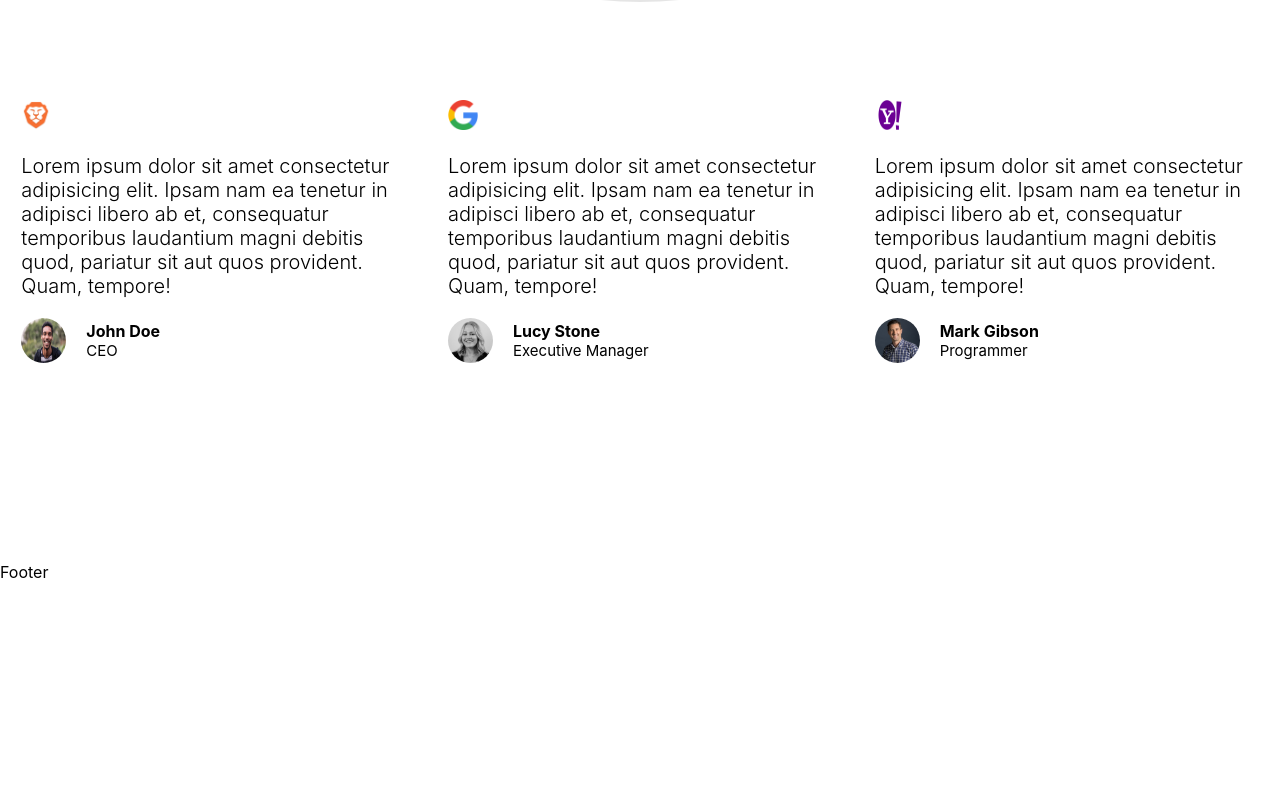
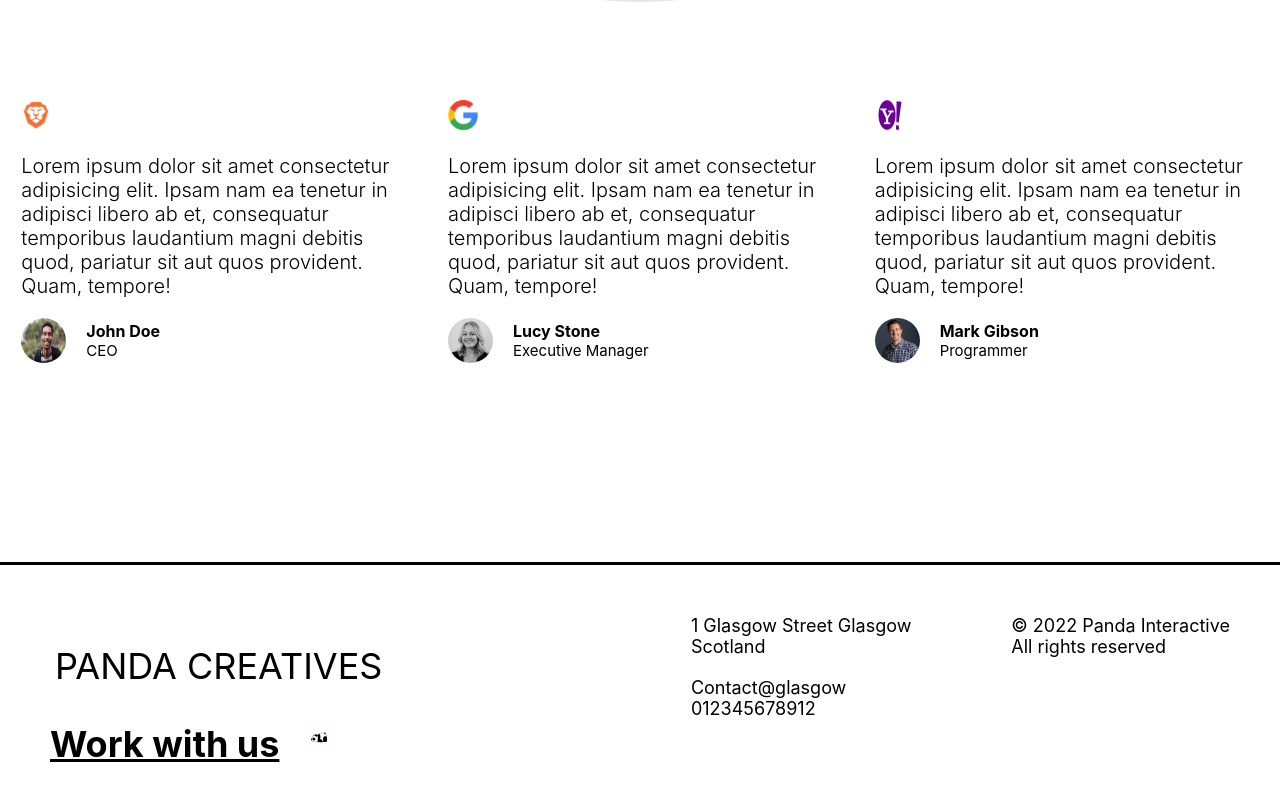
Before and after one commit to DeanDal1000/Ultra-Agency, a Next.js app: page / in a window 1280 px wide. Shown: the part 2325-3125 px from the top of the page. Before the commit the page ends 2907 px from the top, so only its background shows below. Built offline with nearby package versions, Linux system fonts and the light colour scheme.

Commit message:
Added Footer

```diff
--- a/components/Footer.js
+++ b/components/Footer.js
@@ -1,7 +1,37 @@
 import React from 'react';
+import styles from '../styles/Footer.module.css';
+import Image from 'next/image';
+import Link from 'next/link';
 
 const Footer = () => {
-  return <div>Footer</div>;
+  return (
+    <div className={styles.container}>
+      <div className={styles.cardL}>
+        <h1 className={styles.title}>PANDA CREATIVES</h1>
+        <h1 className={styles.linkTitle}>
+          <a href="/contact" passHref>
+            <span className={styles.linkText}> Work with us</span>
+            <Image src="/img/hero3.jpg" width="40px" height="40px" alt="" />
+          </a>
+        </h1>
+      </div>
+      <div className={styles.cardS}>
+        <div className={styles.cardItem}>
+          1 Glasgow Street Glasgow <br /> Scotland
+        </div>
+        <div className={styles.cardItem}>
+          Contact@glasgow
+          <br /> 012345678912
+        </div>
+      </div>
+      <div className={styles.carS}>
+        <div className={styles.cardItem}>
+          © 2022 Panda Interactive
+          <br /> All rights reserved
+        </div>
+      </div>
+    </div>
+  );
 };
 
 export default Footer;
--- /dev/null
+++ b/styles/Footer.module.css
@@ -0,0 +1,41 @@
+.container {
+  height: 250px;
+  border-top: 3px solid black;
+  display: flex;
+  justify-content: space-around;
+  font-size: 18px;
+  padding: 50px;
+}
+
+.title {
+  font-weight: 400;
+  color: black;
+  background-color: #fff;
+  padding: 5px;
+  width: max-content;
+}
+
+.linkTitle {
+  text-decoration: underline;
+}
+
+.linkText {
+  margin-right: 20px;
+}
+
+.link {
+  display: flex;
+  align-items: center;
+}
+
+.cardL {
+  flex: 2;
+}
+
+.cardS {
+  flex: 1;
+}
+
+.cardItem {
+  margin-bottom: 20px;
+}
```
